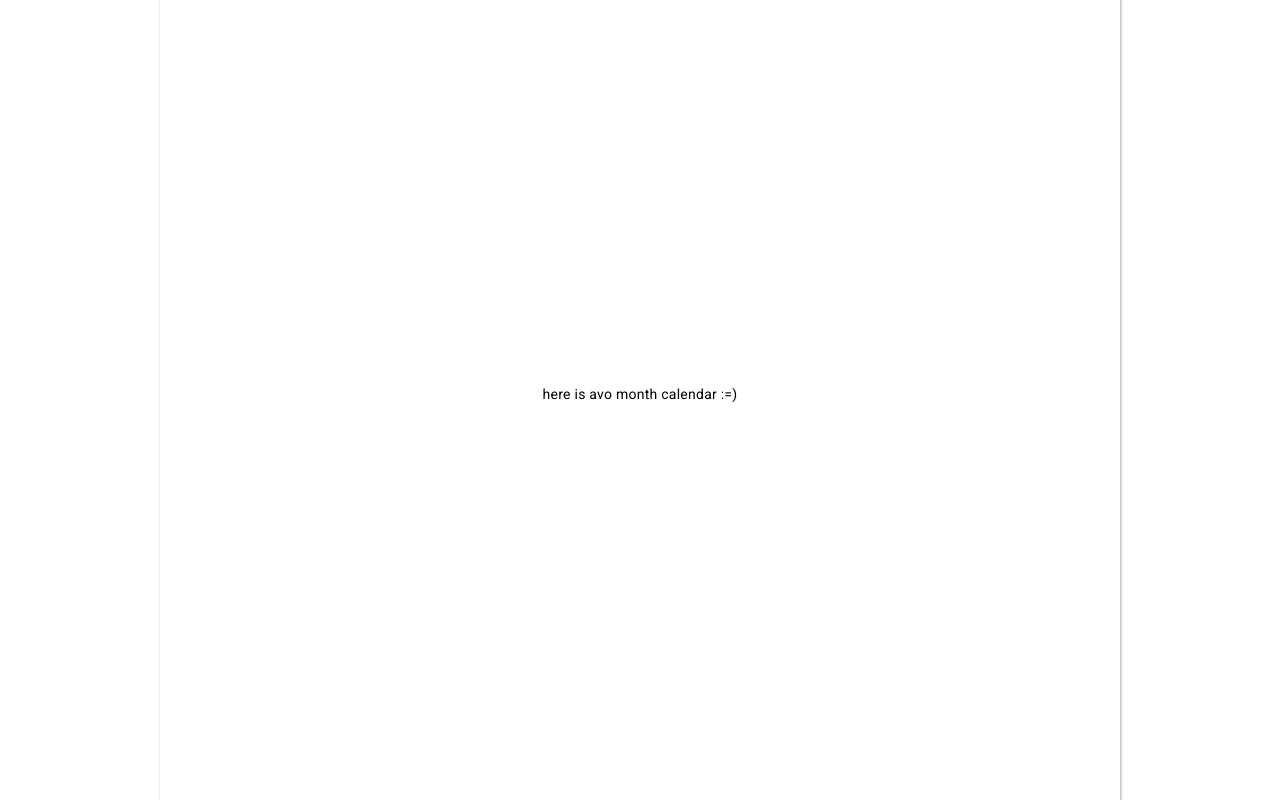
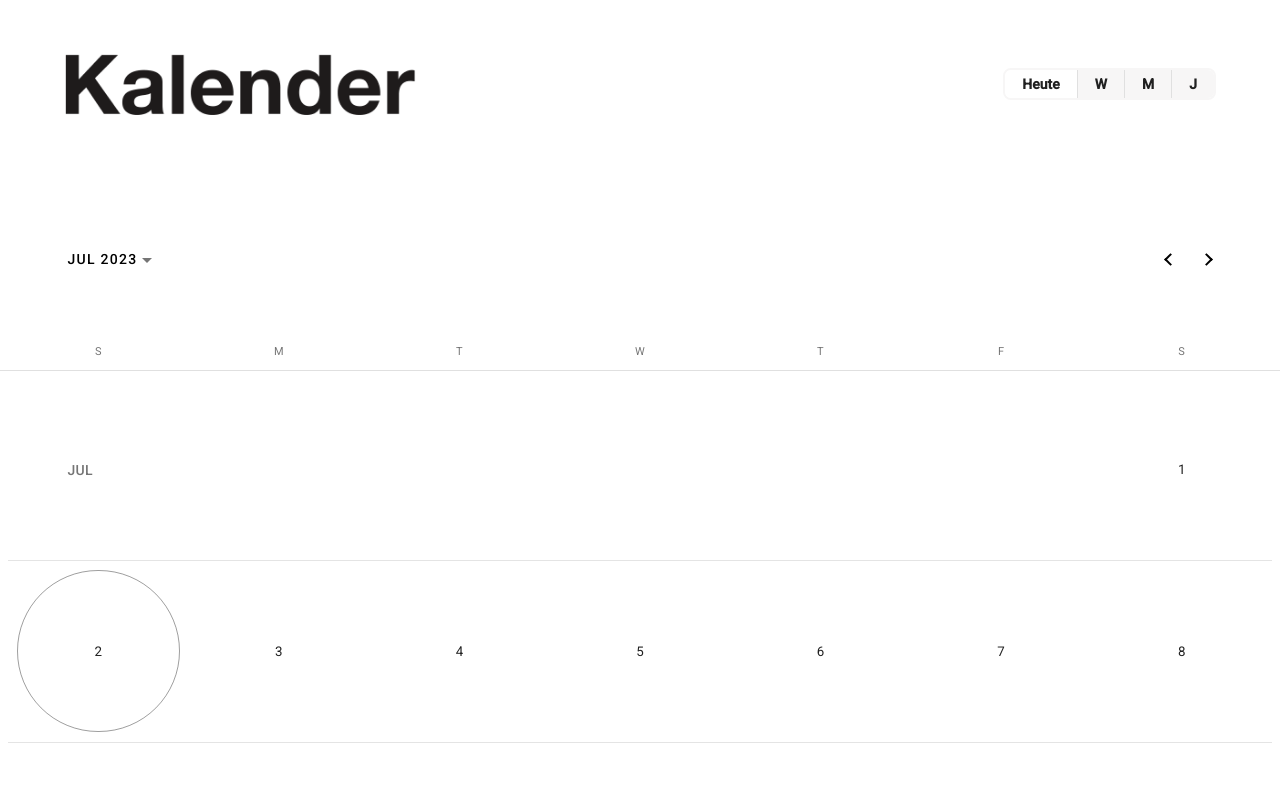
Before and after one commit to SoroushYaghoubi/avo-base, an Angular app in the folder base/: page / in a window 1280 px wide. Shown: the top 800 px of the page. Built offline with nearby package versions, Linux system fonts and the light colour scheme.

Commit message:
the calendar is built, and needs to be adjusted.

```diff
--- a/base/src/app/app.component.css
+++ b/base/src/app/app.component.css
@@ -1,25 +1,9 @@
 #frame{
     position: relative;
 
-    display: flex;
+    display: block;
     justify-content: center;
     align-items: center;
     height: 100vh;
     width: 100vw;
 }
-
-.midder{
-    position: relative;
-
-    box-sizing: border-box;
-    box-shadow: 1px 2px 3px rgba(38, 39, 81, 0.4);
-
-
-    display: flex;
-    justify-content: center;
-    align-items: center;
-    border-radius: 5px;
-
-    height: 100vw;
-    width: 75vw;
-}
--- a/base/src/app/app.component.html
+++ b/base/src/app/app.component.html
@@ -1,5 +1,5 @@
 <div id="frame">
   <div class="midder">
-    <app-avo-month></app-avo-month>
+    <avo-month></avo-month>
   </div>
 </div>
--- a/base/src/app/app.module.ts
+++ b/base/src/app/app.module.ts
@@ -12,6 +12,7 @@ import { BrowserAnimationsModule } from '@angular/platform-browser/animations';
   ],
   imports: [
     BrowserModule,
+
     AppRoutingModule,
     CalendarBaseModule,
     BrowserAnimationsModule
--- a/base/src/app/calendar-base/avo-month/avo-month.component.css
+++ b/base/src/app/calendar-base/avo-month/avo-month.component.css
@@ -0,0 +1,59 @@
+.calendar-box {
+  position: relative;
+  width: 100%;
+  display: block;
+}
+
+.calendar-header {
+  display: flex;
+  position: relative;
+  padding: 5%;
+  justify-content: space-between;
+  align-items: center;
+
+  height: 5vh;
+}
+
+.demo-inline-calendar-card {
+  width: 100%;
+  box-shadow: none;
+  border: none;
+}
+
+.toggle-group {
+  font-weight: bold;
+
+  display: flex;
+  align-items: center;
+  justify-content: center;
+
+  position: relative;
+  height: 70%;
+
+  border-radius: 8px;
+  border: 2.5px solid rgba(247, 246, 246, 1);
+}
+
+mat-button-toggle {
+  padding: 5px;
+  background-color: rgba(247, 246, 246, 1);
+  border-width: 1px;
+}
+
+.mat-button-toggle.mat-button-toggle-checked {
+  background-color: white;
+}
+
+::ng-deep .mat-calendar-content .mat-calendar-table tr:not(:first-child) td {
+  border-top: 1px solid rgba(228, 228, 228, 1);
+}
+
+::ng-deep .mat-calendar-body-cell {
+  /* Apply your custom styles for mat-calendar cells here */
+  background-color: #ff0000;
+  color: #a40000;
+}
+
+#icon {
+  width: 27.5vw;
+}
--- a/base/src/app/calendar-base/avo-month/avo-month.component.html
+++ b/base/src/app/calendar-base/avo-month/avo-month.component.html
@@ -1 +1,26 @@
-<p>here is avo month calendar :=)</p>
+<div class="clanedar-box">
+  <div class="calendar-header">
+    <img id="icon" src="\assets\Kalendar.png" alt="Kalendar" />
+    <mat-button-toggle-group
+      value="Heute"
+      name="fontStyle"
+      aria-label="Font Style"
+      class="toggle-group"
+    >
+      <mat-button-toggle value="Heute">Heute</mat-button-toggle>
+      <mat-button-toggle value="Woche">W</mat-button-toggle>
+      <mat-button-toggle value="Monat">M</mat-button-toggle>
+      <mat-button-toggle value="Jahr">J</mat-button-toggle>
+    </mat-button-toggle-group>
+  </div>
+
+  <mat-card class="demo-inline-calendar-card">
+    <mat-calendar
+      class="custom-calendar"
+      [(selected)]="selected"
+      [startView]="startView"
+      [startAt]="startAt"
+    ></mat-calendar>
+  </mat-card>
+  <!-- <p>Selected date: {{ selected?.getDate }}</p> -->
+</div>
--- a/base/src/app/calendar-base/avo-month/avo-month.component.ts
+++ b/base/src/app/calendar-base/avo-month/avo-month.component.ts
@@ -1,10 +1,12 @@
 import { Component } from '@angular/core';
 
 @Component({
-  selector: 'app-avo-month',
+  selector: 'avo-month',
   templateUrl: './avo-month.component.html',
   styleUrls: ['./avo-month.component.css']
 })
 export class AvoMonthComponent {
-
+  selected: Date | null;
+  startView: 'month' | 'year' | 'multi-year' = 'month';
+  startAt: Date = new Date();
 }
--- a/base/tsconfig.json
+++ b/base/tsconfig.json
@@ -2,6 +2,7 @@
 {
   "compileOnSave": false,
   "compilerOptions": {
+    "strictPropertyInitialization": false,
     "baseUrl": "./",
     "outDir": "./dist/out-tsc",
     "forceConsistentCasingInFileNames": true,
@@ -26,6 +27,7 @@
   },
   "angularCompilerOptions": {
     "enableI18nLegacyMessageIdFormat": false,
+
     "strictInjectionParameters": true,
     "strictInputAccessModifiers": true,
     "strictTemplates": true
```
Also changed, not shown: base/src/app/calendar-base/calendar-base.module.ts (+11 -1 lines), base/src/assets/Kalendar.png (added).
